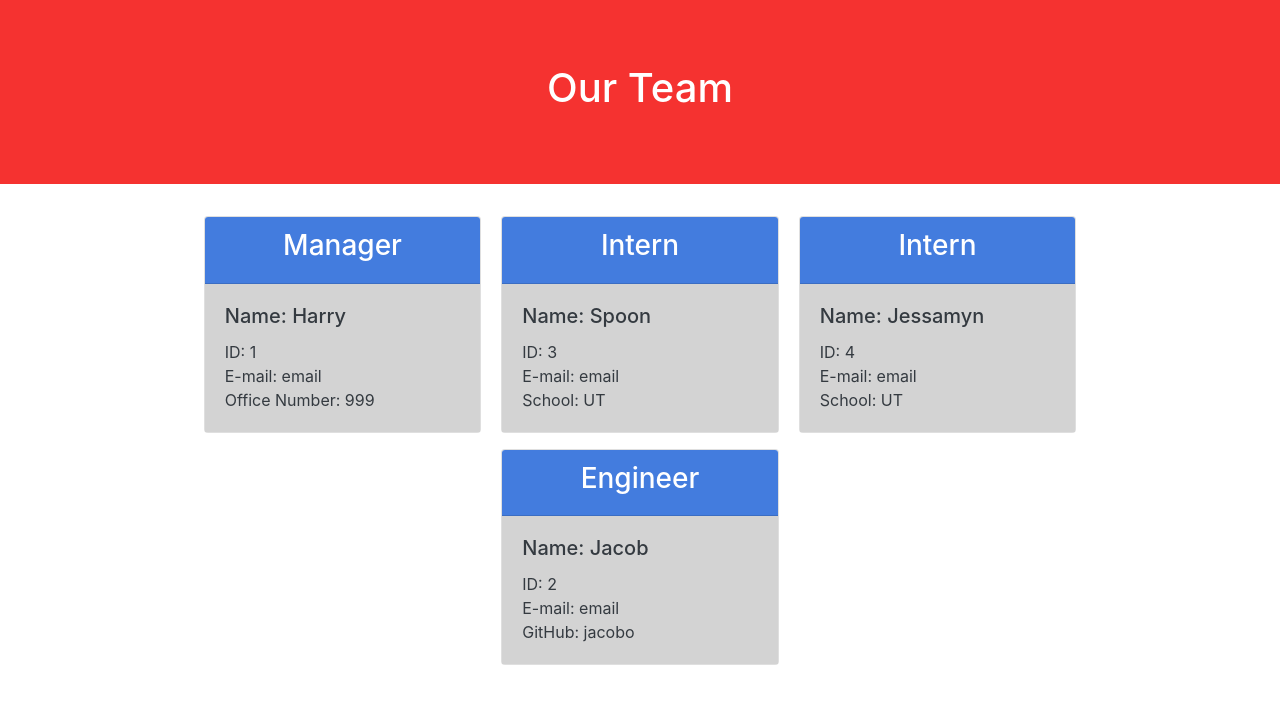
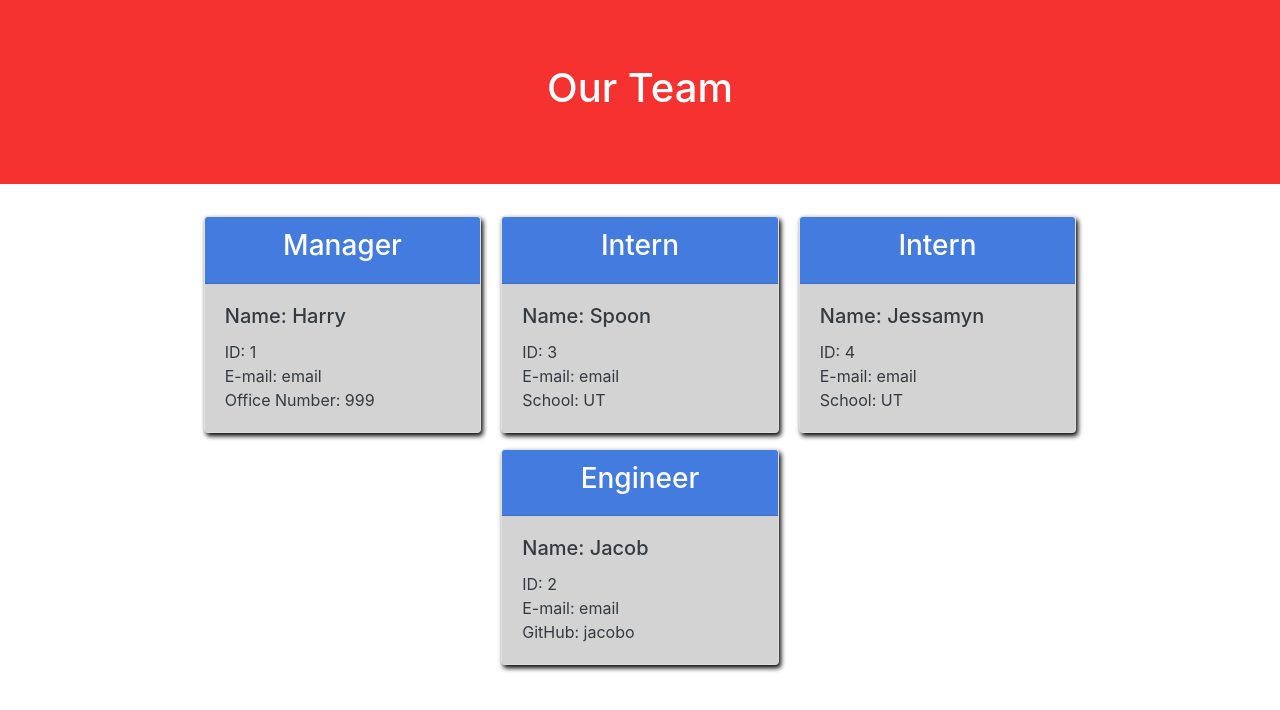
Before and after one commit to hkidd/TeamProfileGenerator, a website: page output/team.html in a window 1280 px wide. Drawn offline with nearby package versions, Linux system fonts and the light colour scheme.

Commit message:
CSS edits

```diff
--- a/output/style.css
+++ b/output/style.css
@@ -17,6 +17,7 @@
     display: inline-flex;
     padding: 0;
     flex-wrap: wrap;
+    box-shadow: 2px 3px 5px black;
 }
 
 .cardHead {
```
